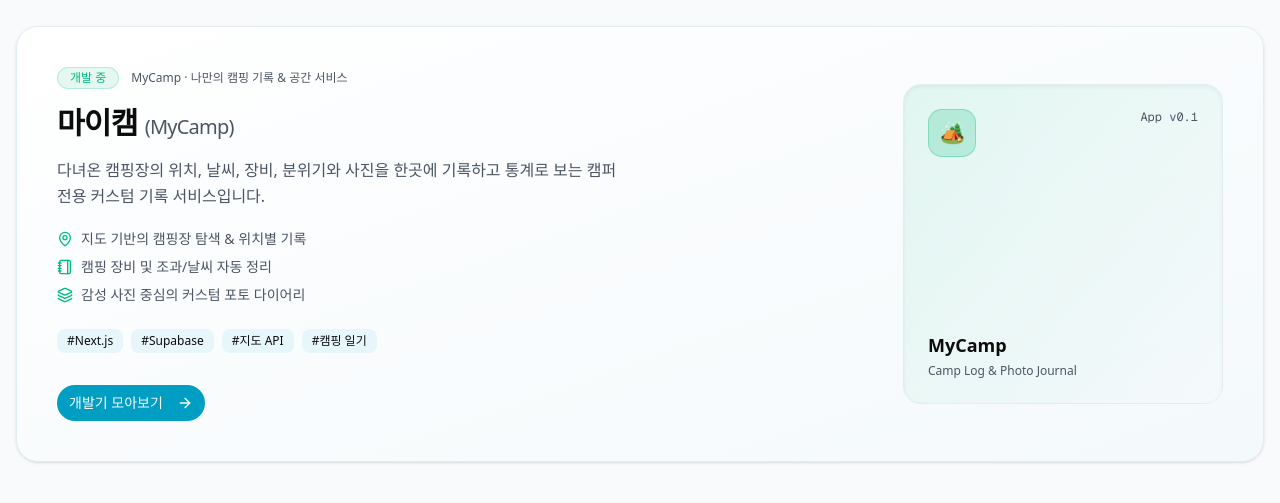
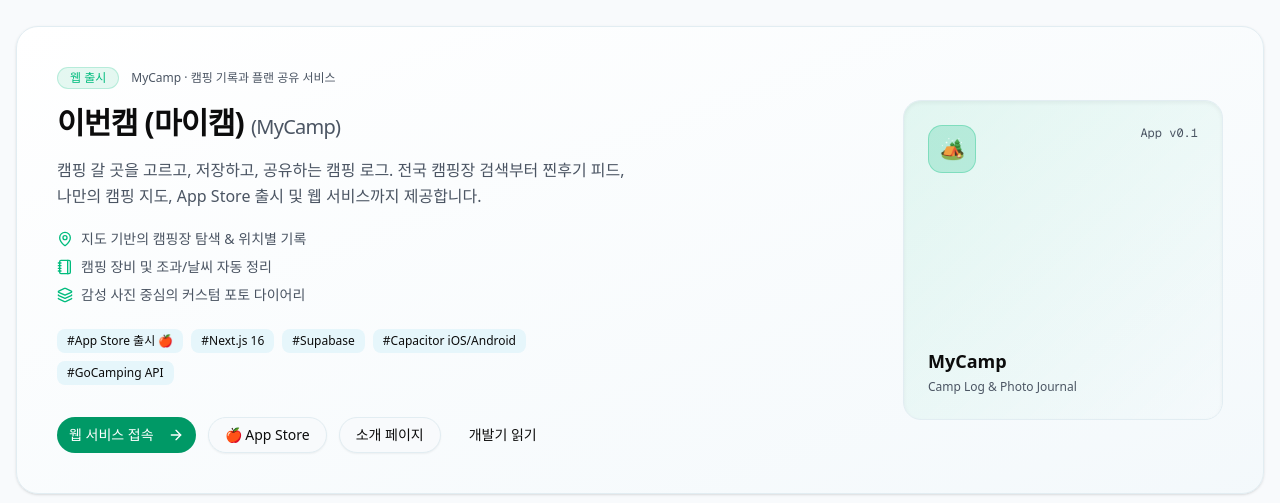
Before and after one commit to sooyoung159/sooyoung-archive, a Next.js app: page / in a window 1280 px wide. Shown: the part 656-1159 px from the top of the page. Built offline with nearby package versions, Linux system fonts and the light colour scheme; no server answers; the database is empty.

Commit message:
feat: Add official Apple App Store link to 이번캠 (MyCamp) showcase and marketing page

```diff
--- a/src/app/(main)/page.tsx
+++ b/src/app/(main)/page.tsx
@@ -138,10 +138,25 @@
                 </div>
 
                 <div className="pt-4 flex flex-wrap gap-3">
+                  <Button variant="default" className="rounded-full bg-emerald-600 hover:bg-emerald-700 text-white" asChild>
+                    <a href="https://camp.sooyoung.pe.kr" target="_blank" rel="noreferrer">
+                      웹 서비스 접속 <ArrowRight className="ml-1.5 size-4" />
+                    </a>
+                  </Button>
+                  <Button variant="outline" className="rounded-full" asChild>
+                    <a href="https://apps.apple.com/kr/app/%EC%9D%B4%EB%B2%88%EC%BA%A0/id6790258305" target="_blank" rel="noreferrer">
+                      🍎 App Store
+                    </a>
+                  </Button>
+                  <Button variant="outline" className="rounded-full" asChild>
+                    <Link href="/apps/mycamp">
+                      소개 페이지
+                    </Link>
+                  </Button>
                   {mainApp.devlogCategorySlug && (
-                    <Button variant="default" className="rounded-full" asChild>
+                    <Button variant="ghost" className="rounded-full" asChild>
                       <Link href={`/category/${mainApp.devlogCategorySlug}`}>
-                        개발기 모아보기 <ArrowRight className="ml-1.5 size-4" />
+                        개발기 읽기
                       </Link>
                     </Button>
                   )}
--- a/src/app/sitemap.ts
+++ b/src/app/sitemap.ts
@@ -42,7 +42,7 @@
     )
   ).filter((entry): entry is NonNullable<typeof entry> => entry !== null);
 
-  const staticRoutes: MetadataRoute.Sitemap = ["", "/blog", "/about", "/contact", "/privacy"].map(
+  const staticRoutes: MetadataRoute.Sitemap = ["", "/blog", "/apps/mycamp", "/about", "/contact", "/privacy"].map(
     (route) => ({
       url: `https://sooyoung.pe.kr${route}`,
       lastModified: new Date(),
--- a/src/config/projects.ts
+++ b/src/config/projects.ts
@@ -8,6 +8,7 @@
   statusColor: string;
   tags: string[];
   demoUrl?: string;
+  appStoreUrl?: string;
   githubUrl?: string;
   devlogCategorySlug?: string;
   accentColor: string;
@@ -20,19 +21,21 @@
   {
     id: "mycamp",
     name: "MyCamp",
-    nameKo: "마이캠",
-    subtitle: "나만의 캠핑 기록 & 공간 서비스",
+    nameKo: "이번캠 (마이캠)",
+    subtitle: "캠핑 기록과 플랜 공유 서비스",
     description:
-      "다녀온 캠핑장의 위치, 날씨, 장비, 분위기와 사진을 한곳에 기록하고 통계로 보는 캠퍼 전용 커스텀 기록 서비스입니다.",
-    status: "개발 중",
+      "캠핑 갈 곳을 고르고, 저장하고, 공유하는 캠핑 로그. 전국 캠핑장 검색부터 찐후기 피드, 나만의 캠핑 지도, App Store 출시 및 웹 서비스까지 제공합니다.",
+    status: "웹 출시",
     statusColor: "bg-emerald-500/10 text-emerald-500 border-emerald-500/20",
     accentColor: "#10b981",
-    tags: ["Next.js", "Supabase", "지도 API", "캠핑 일기"],
+    tags: ["App Store 출시 🍎", "Next.js 16", "Supabase", "Capacitor iOS/Android", "GoCamping API"],
+    demoUrl: "https://camp.sooyoung.pe.kr",
+    appStoreUrl: "https://apps.apple.com/kr/app/%EC%9D%B4%EB%B2%88%EC%BA%A0/id6790258305",
     devlogCategorySlug: "my-camp-log",
     features: [
-      "지도 기반의 캠핑장 탐색 & 위치별 기록",
-      "캠핑 장비 및 조과/날씨 자동 정리",
-      "감성 사진 중심의 커스텀 포토 다이어리",
+      "App Store 공식 출시 (iOS) & 웹 서비스 동시 운영",
+      "전국 2,000+ 캠핑장 실시간 검색 & 비교",
+      "광고 없는 생생한 찐후기 포토 피드 & 지도 저장",
     ],
   },
 ];
```
